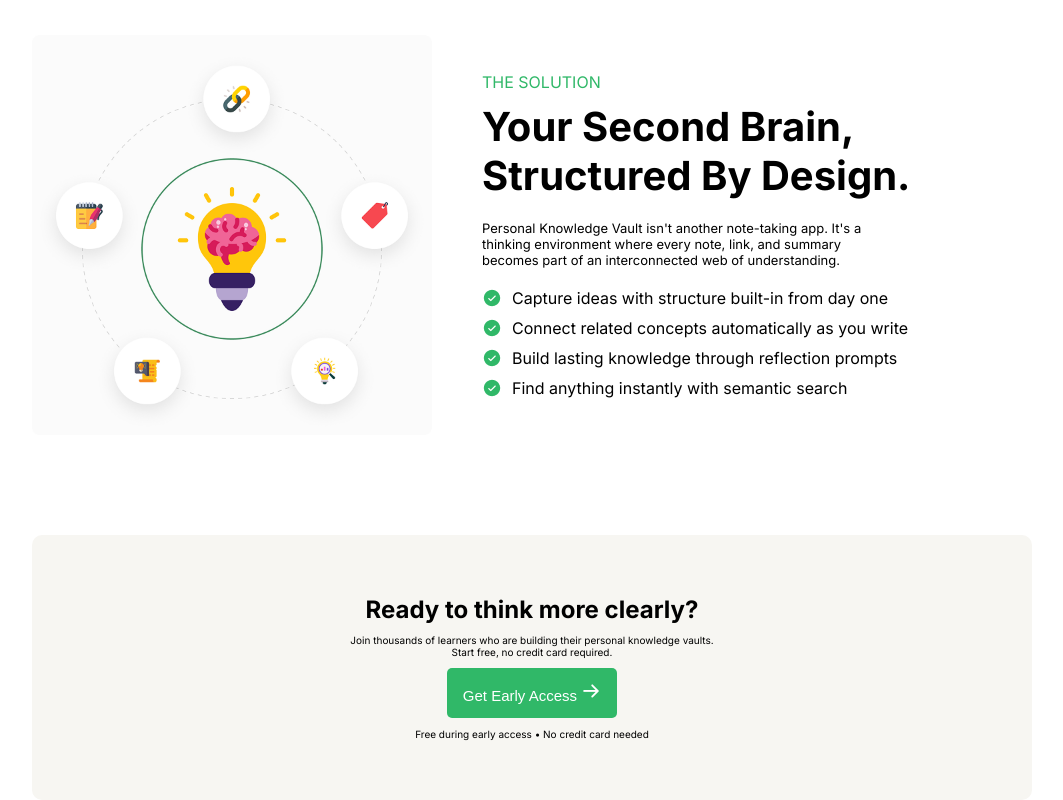
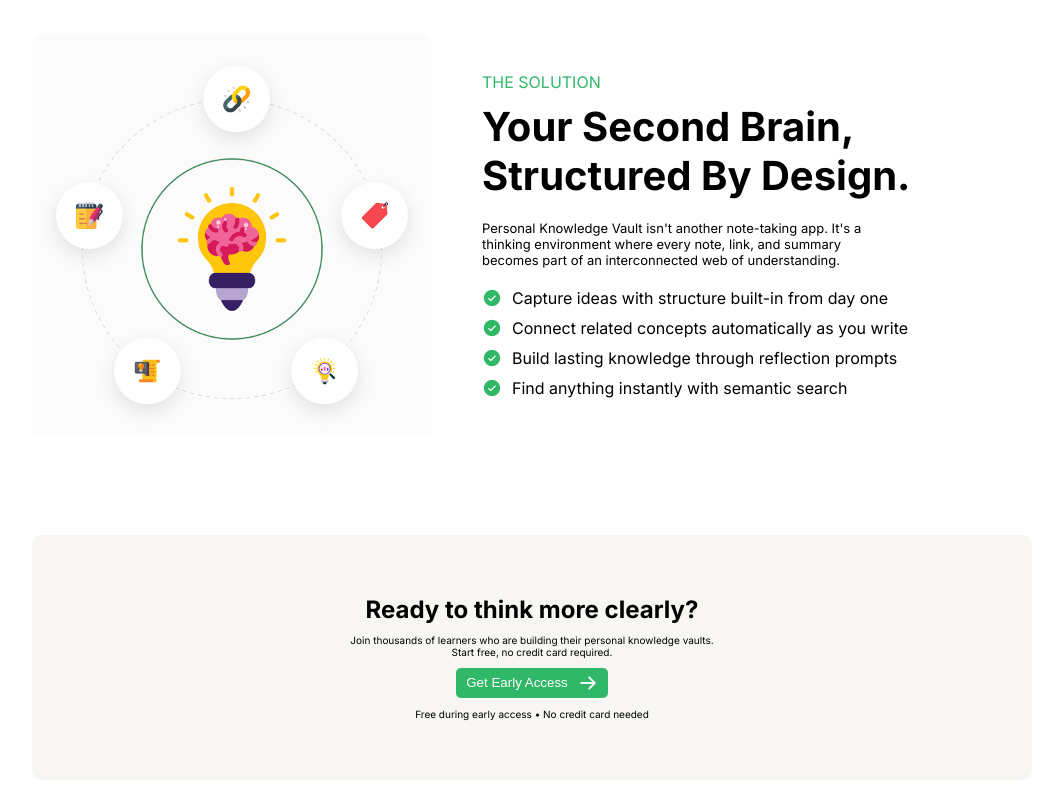
Before and after one commit to jahidul29/B13-A01-Knowledge-Vault, a plain HTML site: page index.html in a window 1280 px wide. Shown: the part 822-1622 px from the top of the page, without its empty margins (108-1171 px from the left). Drawn offline with Linux system fonts and the light colour scheme.

Commit message:
adding readi to think section

```diff
--- a/index.html
+++ b/index.html
@@ -87,14 +87,14 @@
         <div>
             <h2>Ready to think more clearly?</h2>
             <p>Join thousands of learners who are building their personal knowledge vaults. <br>Start free, no credit card required.</p>
-            <button class="early-access-button">Get Early Access <img src="assets/ArrowRight.png" alt=""></button>
+            <button class="r2tbutton hover">Get Early Access   <img src="assets/ArrowRight.png" alt=""></button>
             <p>Free during early access • No credit card needed</p>
-
-
         </div>
 
     </section>
 
 
+
+
 </body>
 </html>
--- a/style.css
+++ b/style.css
@@ -208,6 +208,17 @@ gap: 10px;
     font-size: 10px;
 }
 
-.ready2think button{
+.r2tbutton{
     margin: 10px;
+    display: inline-flex;
+    background-color: #30B868;
+    padding: 5px 10px;
+    align-items: center;
+    border: none;
+    margin: none;
+    border-radius: 5px;
+    color: white;
 }
+.ready2think div button img{
+    padding-left: 10px;
+}
```
